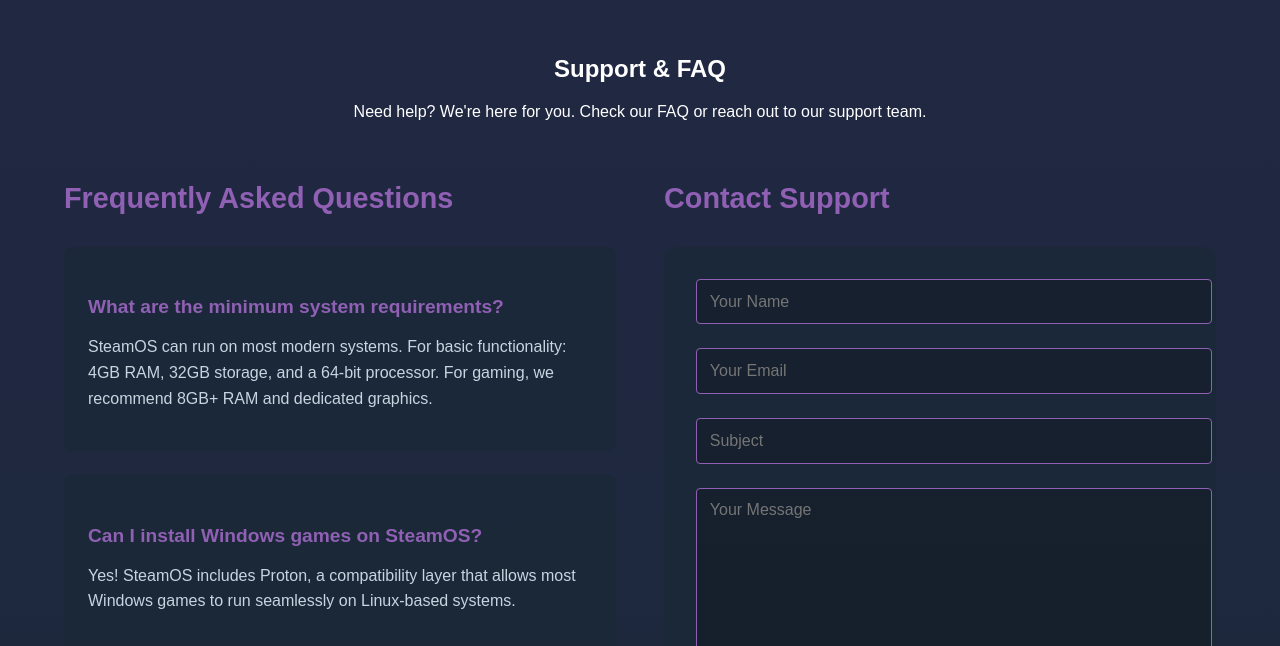
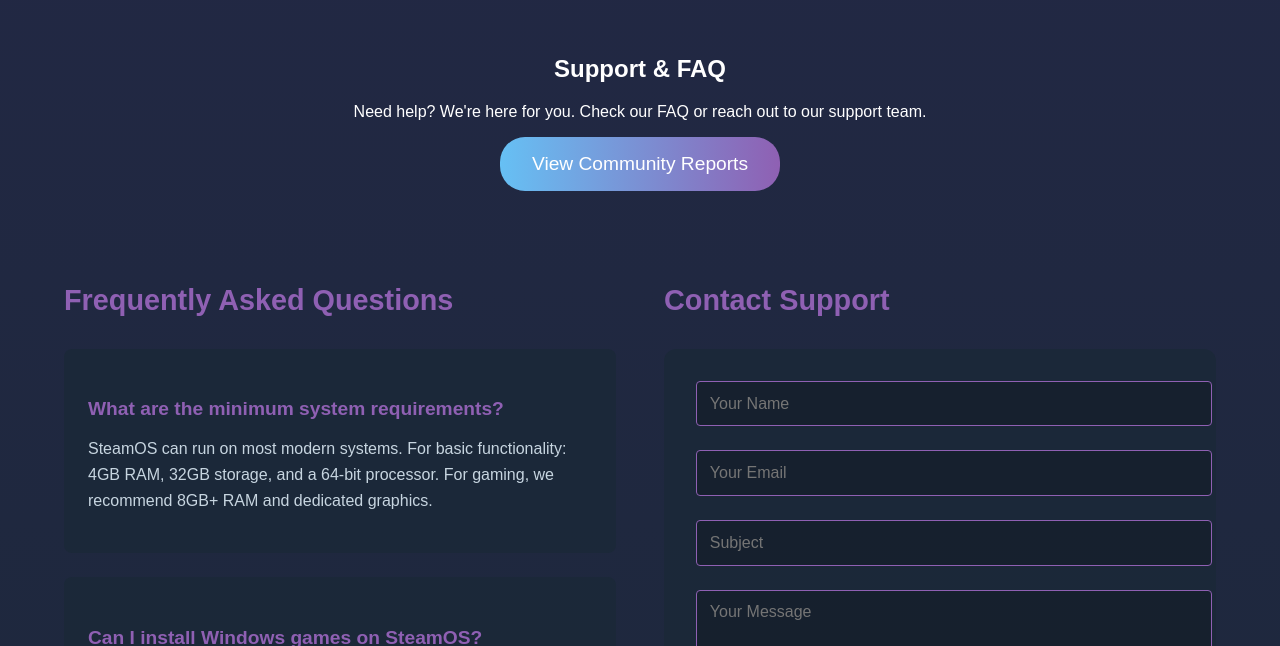
Before and after one commit to Lingfeng555/ixm_steamos, a React (Create React App) app: page / in a window 1280 px wide. Shown: the part 4434-5080 px from the top of the page. Built offline with nearby package versions, Linux system fonts and the light colour scheme.

Commit message:
Community support

```diff
--- a/src/components/header/NewsletterModal.module.css
+++ b/src/components/header/NewsletterModal.module.css
@@ -63,18 +63,28 @@
 .form {
   display: flex;
   flex-direction: column;
+  align-items: center;
+  width: 100%;
+  max-width: 320px;
+  margin: 0 auto;
   gap: 1.5rem;
+}
+
+.formGroup {
+  width: 100%;
 }
 
 .formGroup input {
   width: 100%;
-  padding: 0.8rem;
+  padding: 1rem 1.2rem;
   background: rgba(0, 0, 0, 0.2);
-  border: 1px solid #8f60b3;
-  border-radius: 4px;
+  border: 2px solid #8f60b3;
+  border-radius: 8px;
   color: #ffffff;
-  font-size: 1rem;
+  font-size: 1.1rem;
   transition: all 0.3s ease;
+  display: block;
+  margin: 0 auto;
 }
 
 .formGroup input:focus {
--- a/src/components/support/Support.js
+++ b/src/components/support/Support.js
@@ -8,6 +8,28 @@
     subject: '',
     message: ''
   });
+  const [showCommunityReports, setShowCommunityReports] = useState(false);
+
+  const communityReports = [
+    {
+      id: 1,
+      issue: "Game Controller not detected in Proton games",
+      status: "Resolved",
+      response: "This has been fixed in the latest SteamOS update. Please update your system."
+    },
+    {
+      id: 2,
+      issue: "Screen tearing in certain games",
+      status: "In Progress",
+      response: "We're working on a VSync implementation that will address this issue."
+    },
+    {
+      id: 3,
+      issue: "Audio crackling in some titles",
+      status: "Under Investigation",
+      response: "Our team is investigating this issue. As a temporary fix, try setting the sample rate to 48000Hz."
+    }
+  ];
 
   const handleSubmit = (e) => {
     e.preventDefault();
@@ -47,6 +69,34 @@
       <p className={styles['tagline-sub']}>
         Need help? We're here for you. Check our FAQ or reach out to our support team.
       </p>
+
+      <button
+        className={styles['community-button']}
+        onClick={() => setShowCommunityReports(!showCommunityReports)}
+      >
+        {showCommunityReports ? 'Hide Community Reports' : 'View Community Reports'}
+      </button>
+
+      {showCommunityReports && (
+        <div className={styles['faq-list']}>
+          {communityReports.map((report) => (
+            <div key={report.id} className={styles['faq-item']}>
+              <h4 className={styles['faq-question']}>
+                {report.issue}
+                <span style={{
+                  color: report.status === 'Resolved' ? '#66c0f4' :
+                         report.status === 'In Progress' ? '#8f60b3' : '#c7d5e0',
+                  marginLeft: '1rem',
+                  fontSize: '0.9rem'
+                }}>
+                  {report.status}
+                </span>
+              </h4>
+              <p className={styles['faq-answer']}>{report.response}</p>
+            </div>
+          ))}
+        </div>
+      )}
 
       <div className={styles['support-container']}>
         <div className={styles['faq-section']}>
--- a/src/components/support/Support.module.css
+++ b/src/components/support/Support.module.css
@@ -114,6 +114,25 @@
   font-family: 'Motiva Sans', sans-serif;
 }
 
+.community-button {
+  background: linear-gradient(to right, #66c0f4, #8f60b3);
+  color: white;
+  padding: 1rem 2rem;
+  border: none;
+  border-radius: 25px;
+  font-size: 1.2rem;
+  cursor: pointer;
+  transition: transform 0.3s ease, box-shadow 0.3s ease;
+  margin-bottom: 2rem;
+  text-decoration: none;
+  display: inline-block;
+}
+
+.community-button:hover {
+  transform: translateY(-2px);
+  box-shadow: 0 5px 15px rgba(102, 192, 244, 0.3);
+}
+
 @media (max-width: 768px) {
   .support-container {
     grid-template-columns: 1fr;
```
